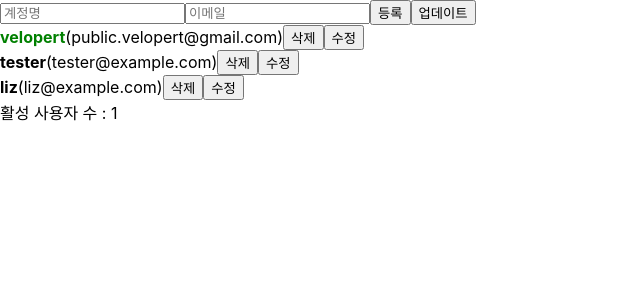
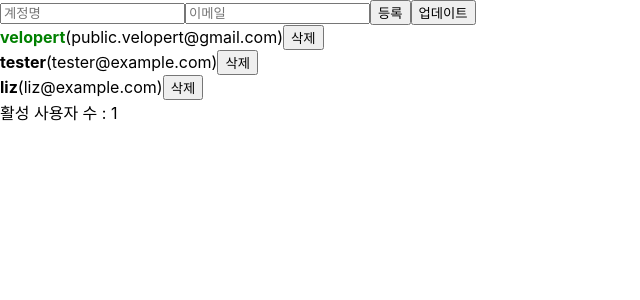
Before and after one commit to iziz9/react-practice, a React (Create React App) app: page / in a window 1280 px wide. Shown: the top 300 px of the page, without its empty margins (0-640 px from the left). Built offline with nearby package versions, Linux system fonts and the light colour scheme.

Commit message:
Feat: Add useCallback, react.memo

```diff
--- a/src/App.js
+++ b/src/App.js
@@ -1,4 +1,4 @@
-import { useRef, useState, useMemo } from 'react';
+import { useRef, useState, useMemo, useCallback } from 'react';
 import './App.css';
 import Counter from './Counter';
 import CreateUser from './CreateUser';
@@ -19,17 +19,18 @@ function App() {
   const [inputs, setInputs] = useState({
     username: '',
     email: '',
-    id: ''
+    // id: ''
   })
 
-  const { username, email, id } = inputs;
-  const onChange = e => {
+  const { username, email } = inputs;
+
+  const onChange = useCallback(e => {
     const { name, value } = e.target;
-    setInputs({
+    setInputs(inputs => ({
       ...inputs,
       [name]: value
-    })
-  }
+    }));
+  }, []);
 
   const [users, setUsers] = useState([
     {
@@ -53,13 +54,14 @@ function App() {
   ]);
 
   const nextId = useRef(4)
-  const onCreate = () => {
+
+  const onCreate = useCallback(() => {
     const user = {
       id: nextId.current,
       username,
       email
     }
-    setUsers(users.concat(user))
+    setUsers(users => users.concat(user))
 
 
     setInputs({
@@ -67,35 +69,35 @@ function App() {
       email: ''
     })
     nextId.current += 1;
-  }
+  }, [username, email]);
 
-  const onRemove = id => {
-    setUsers(users.filter(user => user.id !== id))
+  const onRemove = useCallback(id => {
+    setUsers(users => users.filter(user => user.id !== id))
     //일치하지 않는 원소만 추출해 새 배열 만듦 (일치하면 제거)
-  }
+  }, []);
 
-  const onToggle = id => {
-    setUsers(users.map(user => user.id === id ? { ...user, active: !user.active } : user))
-  }
+  const onToggle = useCallback(id => {
+    setUsers(users => users.map(user => user.id === id ? { ...user, active: !user.active } : user))
+  }, []);
 
-  const onEdit = user => {
-    setInputs({
-      username: user.username,
-      email: user.email,
-      id: user.id
-    })
-  }
+  // const onEdit = useCallback(user => {
+  //   setInputs({
+  //     username: user.username,
+  //     email: user.email,
+  //     id: user.id
+  //   })
+  // }, []);
 
-  const onUpdate = () => {
-    setUsers(
-      users.map(user => user.id === id ? { ...user, username: username, email: email } : user)
-    )
-    setInputs({
-      username: '',
-      email: '',
-      id: ''
-    })
-  }
+  // const onUpdate = useCallback(() => {
+  //   setUsers(users =>
+  //     users.map(user => user.id === id ? { ...user, username: username, email: email } : user)
+  //   )
+  //   setInputs({
+  //     username: '',
+  //     email: '',
+  //     id: ''
+  //   })
+  // }, [users, username, email, id]);
   const count = useMemo(() => countActiveUsers(users), [users])
 
   return (
@@ -104,9 +106,8 @@ function App() {
         username={username}
         email={email}
         onChange={onChange}
-        onCreate={onCreate}
-        onUpdate={onUpdate} />
-      <UserList users={users} onRemove={onRemove} onToggle={onToggle} onEdit={onEdit} />
+        onCreate={onCreate} />
+      <UserList users={users} onRemove={onRemove} onToggle={onToggle} />
       <div>활성 사용자 수 : {count} </div>
     </>
     // <Wrapper>
--- a/src/CreateUser.js
+++ b/src/CreateUser.js
@@ -21,4 +21,4 @@ function CreateUser({ username, email, onChange, onCreate, onUpdate }) {
   );
 }
 
-export default CreateUser;
+export default React.memo(CreateUser);
--- a/src/UserList.js
+++ b/src/UserList.js
@@ -2,11 +2,12 @@ import React, { useEffect } from 'react'
 
 
 
-const User = ({ user, onRemove, onToggle, onEdit }) => {
+const User = React.memo(function User({ user, onRemove, onToggle }) {
 
-  useEffect(() => {
-    console.log(user);
-  })
+  // useEffect(() => {
+  //   console.log(user);
+  // })
+  console.log("앵")
 
   return (
     <div>
@@ -21,16 +22,16 @@ const User = ({ user, onRemove, onToggle, onEdit }) => {
       </b>
       <span>({user.email})</span>
       <button onClick={() => onRemove(user.id)}>삭제</button>
-      <button onClick={() => onEdit(user)}>수정</button>
+      {/* <button onClick={() => onEdit(user)}>수정</button> */}
     </div>
   )
-}
+});
 
-function UserList({ users, onRemove, onToggle, onEdit }) {
+function UserList({ users, onRemove, onToggle }) {
   return (
     <div>
       {users.map(user => (
-        <User user={user} key={user.id} onRemove={onRemove} onToggle={onToggle} onEdit={onEdit} />
+        <User user={user} key={user.id} onRemove={onRemove} onToggle={onToggle} />
       ))}
     </div>
   );
@@ -38,4 +39,4 @@ function UserList({ users, onRemove, onToggle, onEdit }) {
 
 
 
-export default UserList
+export default React.memo(UserList);
```
